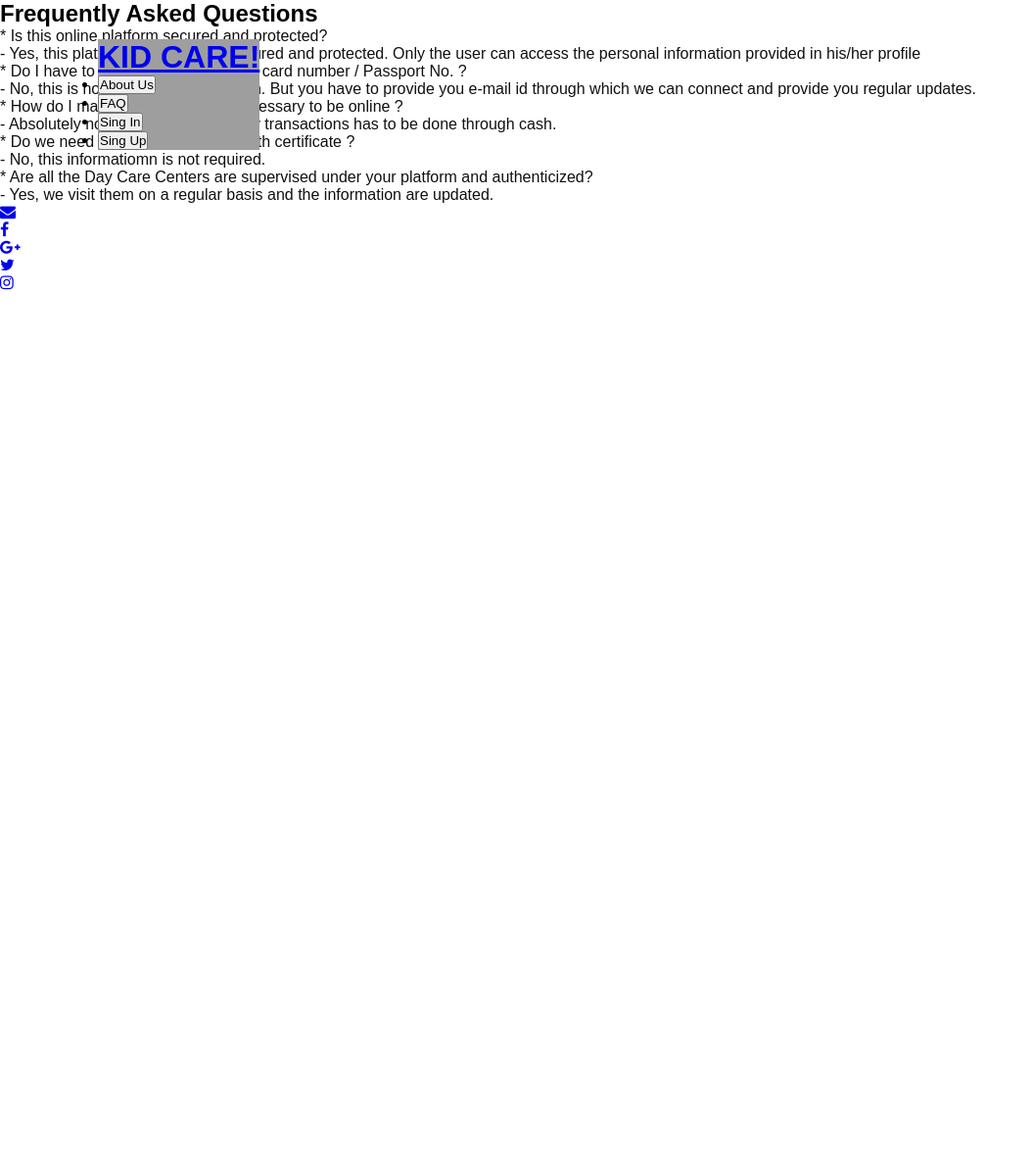
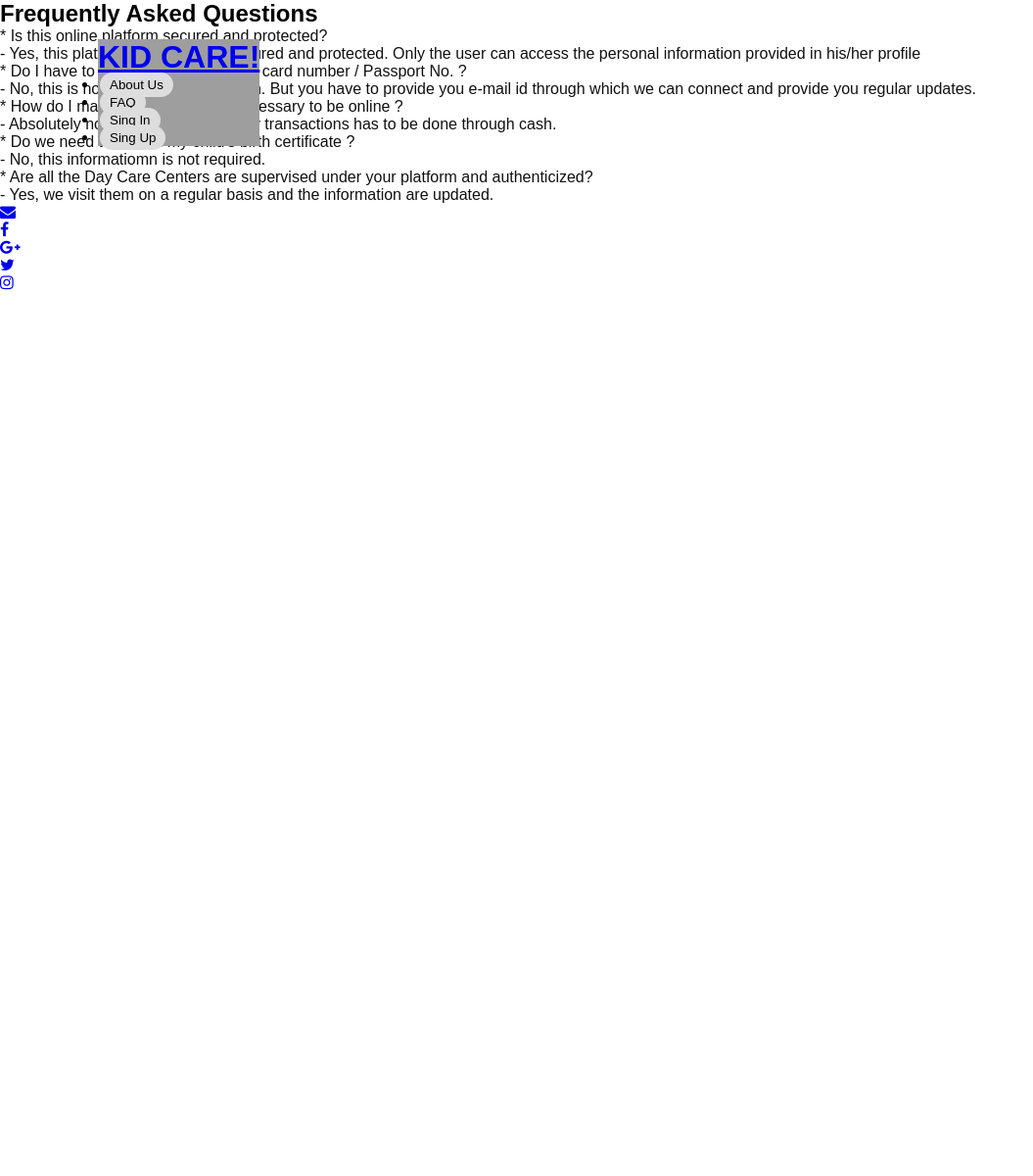
Before and after one commit to Nusrat-mim/Kidcare, a PHP site: page /FAQ.html in a window 1280 px wide. Shown: the whole page at 98% size, without its empty margins (0-1055 px from the left). Run offline with PHP 8.4, Linux system fonts and the light colour scheme; some libraries are stand-ins or nearby versions; some web fonts are replaced; grey boxes are pictures that could not be loaded.

Commit message:
Update style.css

```diff
--- a/style.css
+++ b/style.css
@@ -124,3 +124,19 @@ header .navigation li a.btn:hover
 {
     color: #ff0157;
 }
+.button {
+    background-color: #ddd;
+    border: none;
+    color: black;
+    padding: 5px 10px;
+    text-align: center;
+    text-decoration: none;
+    display: inline-block;
+    margin: -10px 2px;
+    cursor: pointer;
+    border-radius: 16px;
+}
+
+.button:hover {
+    background-color: #f1f1f1;
+}
```
